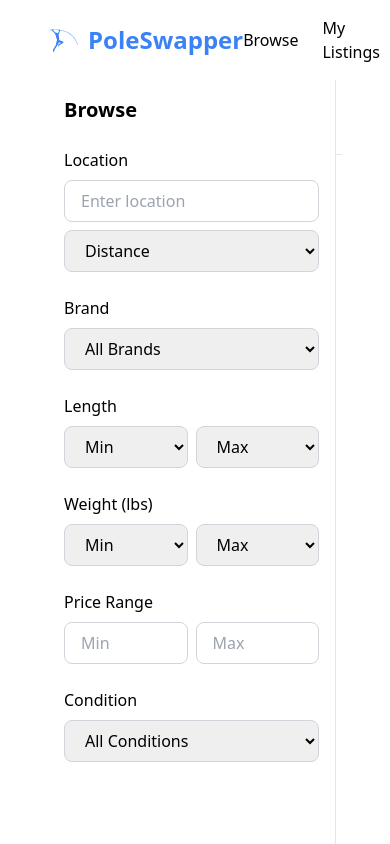
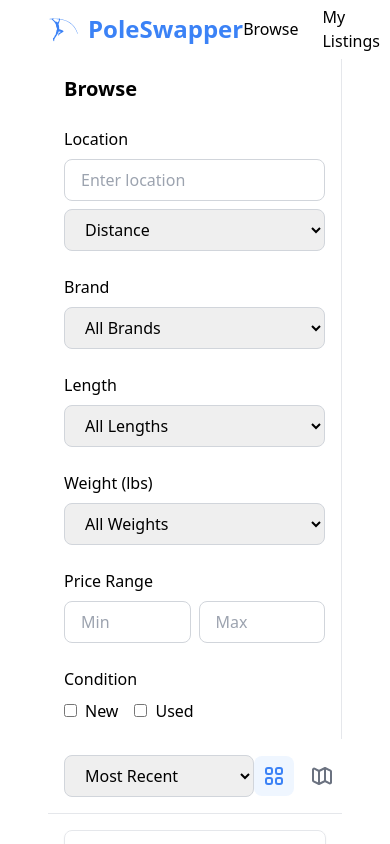
Before and after one commit to joonhoswe/PoleSwap, a React (Vite) app: page /browse in a window 390 px wide. Shown: the top 844 px of the page. Built offline with nearby package versions, Linux system fonts and the light colour scheme; grey boxes are pictures that could not be loaded.

Commit message:
updated listing filtering options

```diff
--- a/src/pages/Listings.jsx
+++ b/src/pages/Listings.jsx
@@ -1,13 +1,16 @@
-import { useState } from 'react';
+import { useState } from "react";
 import { PoleCard } from "../components/PoleCard";
 
 export const Listings = () => {
-    const [viewMode, setViewMode] = useState('grid'); // 'grid' or 'map'
+  const [viewMode, setViewMode] = useState("grid"); // 'grid' or 'map'
+  // State for checkboxes
+  const [conditionNew, setConditionNew] = useState(false);
+  const [conditionUsed, setConditionUsed] = useState(false);
 
   return (
-        <div className="flex w-full min-h-[calc(100vh-5rem)]">
+    <div className="flex flex-col md:flex-row w-full min-h-[calc(100vh-5rem)]">
       {/* Left Sidebar - Filters */}
-            <div className="w-72 border-r border-gray-200 p-4 overflow-y-auto">
+      <div className="w-full md:w-72 border-r border-gray-200 p-4 overflow-y-auto">
         <h2 className="text-xl font-bold mb-6">Browse</h2>
         <div className="space-y-6">
           {/* Location */}
@@ -40,56 +43,37 @@ export const Listings = () => {
             </select>
           </div>
 
-                    {/* Length Filter */}
+          {/* Length Filter (Single Dropdown) */}
           <div className="space-y-2">
             <label className="font-medium">Length</label>
-                        <div className="flex gap-2">
-                            <select className="w-1/2 rounded-lg border border-gray-300 px-4 py-2">
-                                <option value="">Min</option>
+            <select className="w-full rounded-lg border border-gray-300 px-4 py-2">
+              <option value="">All Lengths</option>
               {[...Array(23)].map((_, i) => {
-                                    const length = 6 + i * 0.5;
+                const length = 6 + i * 0.5; // 6'0" up to ~17'0"
+                const label = `${Math.floor(length)}${length % 1 ? "'6\"" : "'0\""}`;
                 return (
                   <option key={length} value={length}>
-                                            {Math.floor(length)}'{length % 1 ? '6"' : ''}
-                                        </option>
-                                    );
-                                })}
-                            </select>
-                            <select className="w-1/2 rounded-lg border border-gray-300 px-4 py-2">
-                                <option value="">Max</option>
-                                {[...Array(23)].map((_, i) => {
-                                    const length = 6 + i * 0.5;
-                                    return (
-                                        <option key={length} value={length}>
-                                            {Math.floor(length)}'{length % 1 ? '6"' : ''}
+                    {label}
                   </option>
                 );
               })}
             </select>
           </div>
-                    </div>
 
-                    {/* Weight Filter */}
+          {/* Weight Filter (Single Dropdown) */}
           <div className="space-y-2">
             <label className="font-medium">Weight (lbs)</label>
-                        <div className="flex gap-2">
-                            <select className="w-1/2 rounded-lg border border-gray-300 px-4 py-2">
-                                <option value="">Min</option>
-                                {[...Array(39)].map((_, i) => (
-                                    <option key={50 + i * 5} value={50 + i * 5}>
-                                        {50 + i * 5}
+            <select className="w-full rounded-lg border border-gray-300 px-4 py-2">
+              <option value="">All Weights</option>
+              {[...Array(39)].map((_, i) => {
+                const weight = 50 + i * 5; // 50, 55, 60, ... up to ~245
+                return (
+                  <option key={weight} value={weight}>
+                    {weight}
                   </option>
-                                ))}
+                );
+              })}
             </select>
-                            <select className="w-1/2 rounded-lg border border-gray-300 px-4 py-2">
-                                <option value="">Max</option>
-                                {[...Array(39)].map((_, i) => (
-                                    <option key={50 + i * 5} value={50 + i * 5}>
-                                        {50 + i * 5}
-                                    </option>
-                                ))}
-                            </select>
-                        </div>
           </div>
 
           {/* Price Range */}
@@ -109,14 +93,29 @@ export const Listings = () => {
             </div>
           </div>
 
-                    {/* Condition */}
+          {/* Condition (Checkboxes) */}
           <div className="space-y-2">
             <label className="font-medium">Condition</label>
-                        <select className="w-full rounded-lg border border-gray-300 px-4 py-2">
-                            <option value="">All Conditions</option>
-                            <option value="new">New</option>
-                            <option value="used">Used</option>
-                        </select>
+            <div className="flex items-center space-x-4">
+              <label className="inline-flex items-center">
+                <input
+                  type="checkbox"
+                  className="form-checkbox text-blue-500"
+                  checked={conditionNew}
+                  onChange={() => setConditionNew(!conditionNew)}
+                />
+                <span className="ml-2">New</span>
+              </label>
+              <label className="inline-flex items-center">
+                <input
+                  type="checkbox"
+                  className="form-checkbox text-blue-500"
+                  checked={conditionUsed}
+                  onChange={() => setConditionUsed(!conditionUsed)}
+                />
+                <span className="ml-2">Used</span>
+              </label>
+            </div>
           </div>
         </div>
       </div>
@@ -134,19 +133,60 @@ export const Listings = () => {
 
           <div className="flex gap-2">
             <button
-                            onClick={() => setViewMode('grid')}
-                            className={`p-2 rounded-lg ${viewMode === 'grid' ? 'bg-blue-50 text-blue-500' : 'text-gray-500'}`}
+              onClick={() => setViewMode("grid")}
+              className={`p-2 rounded-lg ${
+                viewMode === "grid" ? "bg-blue-50 text-blue-500" : "text-gray-500"
+              }`}
             >
-                            <svg className="w-6 h-6" fill="none" viewBox="0 0 24 24" stroke="currentColor">
-                                <path strokeLinecap="round" strokeLinejoin="round" strokeWidth={2} d="M4 6a2 2 0 012-2h2a2 2 0 012 2v2a2 2 0 01-2 2H6a2 2 0 01-2-2V6zM14 6a2 2 0 012-2h2a2 2 0 012 2v2a2 2 0 01-2 2h-2a2 2 0 01-2-2V6zM4 16a2 2 0 012-2h2a2 2 0 012 2v2a2 2 0 01-2 2H6a2 2 0 01-2-2v-2zM14 16a2 2 0 012-2h2a2 2 0 012 2v2a2 2 0 01-2 2h-2a2 2 0 01-2-2v-2z" />
+              {/* Grid Icon */}
+              <svg
+                className="w-6 h-6"
+                fill="none"
+                viewBox="0 0 24 24"
+                stroke="currentColor"
+              >
+                <path
+                  strokeLinecap="round"
+                  strokeLinejoin="round"
+                  strokeWidth={2}
+                  d="M4 6a2 2 0 012-2h2a2 2 0 012
+                   2v2a2 2 0 01-2 2H6a2 2 0
+                   01-2-2V6zM14 6a2 2 0
+                   012-2h2a2 2 0 012
+                   2v2a2 2 0 01-2 2h-2a2 2 0
+                   01-2-2V6zM4 16a2 2 0
+                   012-2h2a2 2 0 012
+                   2v2a2 2 0 01-2 2H6a2 2 0
+                   01-2-2v-2zM14 16a2 2 0
+                   012-2h2a2 2 0 012 2v2a2 2 0
+                   01-2 2h-2a2 2 0 01-2-2v-2z"
+                />
               </svg>
             </button>
             <button
-                            onClick={() => setViewMode('map')}
-                            className={`p-2 rounded-lg ${viewMode === 'map' ? 'bg-blue-50 text-blue-500' : 'text-gray-500'}`}
+              onClick={() => setViewMode("map")}
+              className={`p-2 rounded-lg ${
+                viewMode === "map" ? "bg-blue-50 text-blue-500" : "text-gray-500"
+              }`}
             >
-                            <svg className="w-6 h-6" fill="none" viewBox="0 0 24 24" stroke="currentColor">
-                                <path strokeLinecap="round" strokeLinejoin="round" strokeWidth={2} d="M9 20l-5.447-2.724A1 1 0 013 16.382V5.618a1 1 0 011.447-.894L9 7m0 13l6-3m-6 3V7m6 10l4.553 2.276A1 1 0 0021 18.382V7.618a1 1 0 00-.553-.894L15 4m0 13V4m0 0L9 7" />
+              {/* Map Icon */}
+              <svg
+                className="w-6 h-6"
+                fill="none"
+                viewBox="0 0 24 24"
+                stroke="currentColor"
+              >
+                <path
+                  strokeLinecap="round"
+                  strokeLinejoin="round"
+                  strokeWidth={2}
+                  d="M9 20l-5.447-2.724A1
+                     1 0 013 16.382V5.618a1 1 0
+                     011.447-.894L9 7m0 13l6-3m-6
+                     3V7m6 10l4.553 2.276A1 1 0
+                     0021 18.382V7.618a1 1 0
+                     00-.553-.894L15 4m0 13V4m0 0L9 7"
+                />
               </svg>
             </button>
           </div>
```
Lines whose indentation alone changed are shown as unchanged.
